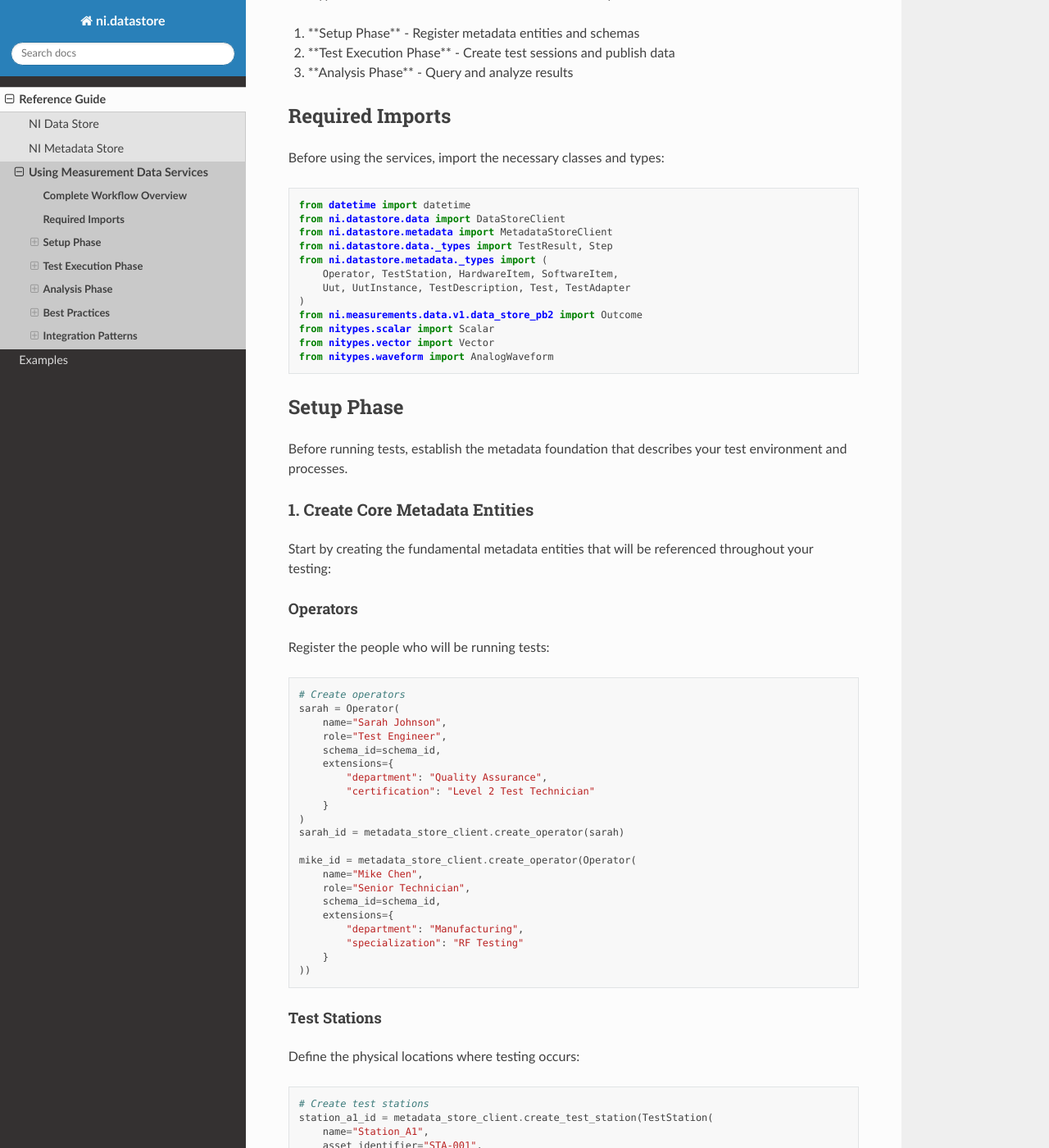
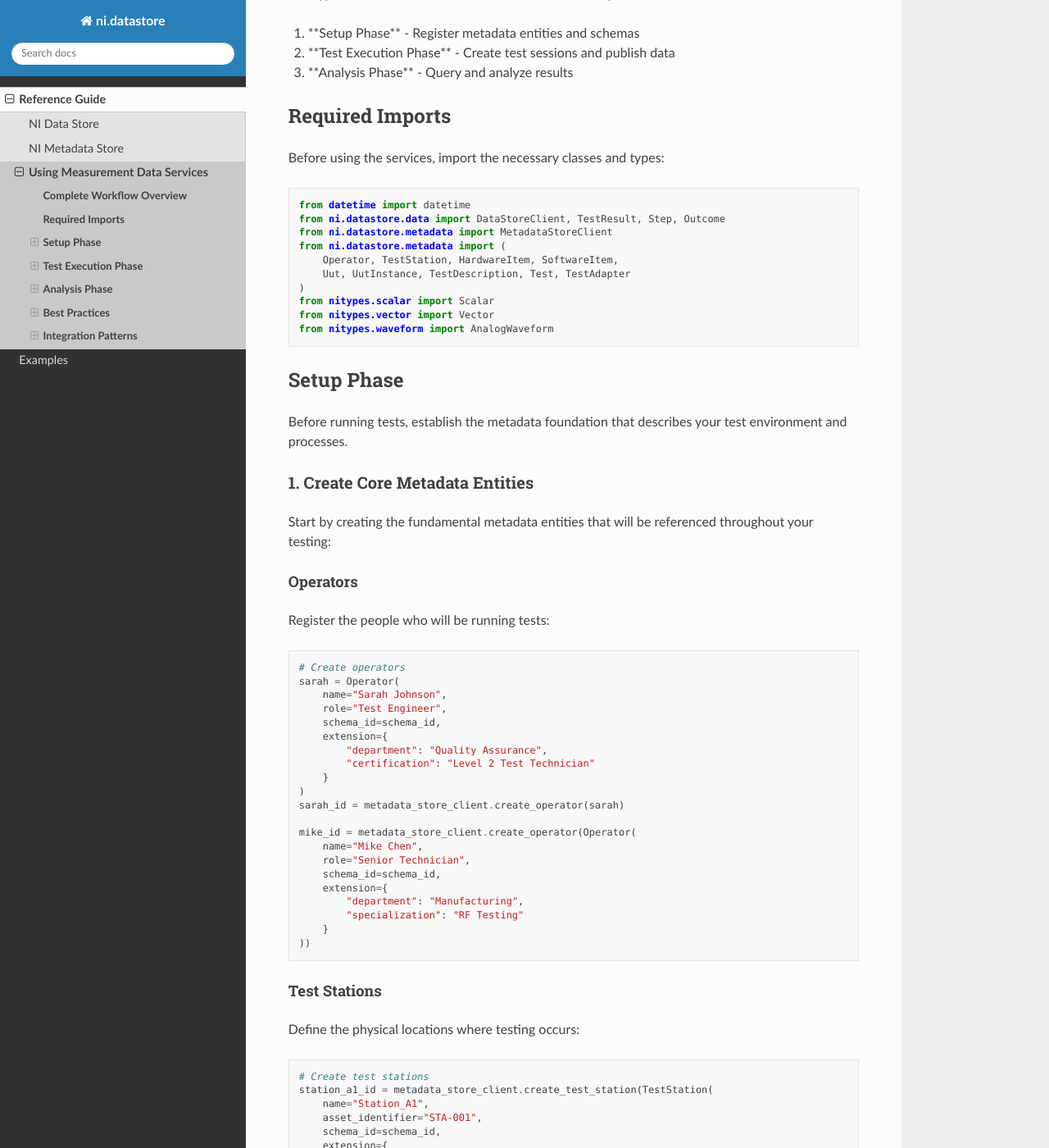
Before and after one commit to ni/datastore-python, a Sphinx documentation site: the page built from docs/reference/using-measurement-data-services.md, in a window 1280 px wide and 1400 px high, scrolled down 451 px. Shown: the whole window at 82% size. Built offline with Sphinx 7.4.7 and the Read the Docs theme 3.1.0, drawn with Linux system fonts in a browser that asks for light colours; pages that are not in the unit, such as notebooks, are missing from menus; some of the changed text lies outside the part shown.

Commit message:
Update reference docs (conceptual and API usage) to match latest APIs (#94)
* Update data document to match current fields

* test sessions -> test results

* Update metadata document to match current fields

* Update 'using' document to reflect current APIs

* Update 'condition_type' parameter name.

---------

Co-authored-by: Joel Dixon <joel.dixon@emerson.com>

````diff
--- a/docs/reference/using-measurement-data-services.md
+++ b/docs/reference/using-measurement-data-services.md
@@ -20,14 +20,12 @@ Before using the services, import the necessary classes and types:
 
 ```python
 from datetime import datetime
-from ni.datastore.data import DataStoreClient
+from ni.datastore.data import DataStoreClient, TestResult, Step, Outcome
 from ni.datastore.metadata import MetadataStoreClient
-from ni.datastore.data._types import TestResult, Step
-from ni.datastore.metadata._types import (
+from ni.datastore.metadata import (
     Operator, TestStation, HardwareItem, SoftwareItem,
     Uut, UutInstance, TestDescription, Test, TestAdapter
 )
-from ni.measurements.data.v1.data_store_pb2 import Outcome
 from nitypes.scalar import Scalar
 from nitypes.vector import Vector
 from nitypes.waveform import AnalogWaveform
@@ -50,7 +48,7 @@ sarah = Operator(
     name="Sarah Johnson",
     role="Test Engineer",
     schema_id=schema_id,
-    extensions={
+    extension={
         "department": "Quality Assurance",
         "certification": "Level 2 Test Technician"
     }
@@ -61,7 +59,7 @@ mike_id = metadata_store_client.create_operator(Operator(
     name="Mike Chen",
     role="Senior Technician",
     schema_id=schema_id,
-    extensions={
+    extension={
         "department": "Manufacturing",
         "specialization": "RF Testing"
     }
@@ -77,7 +75,7 @@ station_a1_id = metadata_store_client.create_test_station(TestStation(
     name="Station_A1",
     asset_identifier="STA-001",
     schema_id=schema_id,
-    extensions={
+    extension={
         "location": "Building A, Floor 1",
         "station_type": "Production Line"
     }
@@ -87,7 +85,7 @@ rf_lab_id = metadata_store_client.create_test_station(TestStation(
     name="RF_Lab_Bench_1",
     asset_identifier="RFL-001",
     schema_id=schema_id,
-    extensions={
+    extension={
         "location": "R&D Lab, Building B",
         "station_type": "Development"
     }
@@ -106,7 +104,7 @@ dmm = HardwareItem(
     part_number="781061-01",
     calibration_due_date="2025-06-15",
     schema_id=schema_id,
-    extensions={
+    extension={
         "accuracy": "7.5 digits",
         "asset_tag": "NI-DMM-001"
     }
@@ -120,7 +118,7 @@ scope_id = metadata_store_client.create_hardware_item(HardwareItem(
     part_number="783513-01",
     calibration_due_date="2025-08-20",
     schema_id=schema_id,
-    extensions={
+    extension={
         "bandwidth": "1 GHz",
         "sample_rate": "1.25 GS/s"
     }
@@ -146,7 +144,7 @@ custom_app_id = metadata_store_client.create_software_item(SoftwareItem(
     product="PowerSupply Test Suite",
     version="v2.1.4",
     schema_id=schema_id,
-    extensions={
+    extension={
         "build_date": "2024-09-15",
         "git_commit": "a1b2c3d4"
     }
@@ -166,7 +164,7 @@ power_supply_uut = Uut(
     manufacturers=["ACME Corp"],
     part_number="PS-v2.1-001",
     schema_id=schema_id,
-    extensions={
+    extension={
         "max_output": "24V, 10A",
         "efficiency": ">90%"
     }
@@ -182,7 +180,7 @@ uut_instance_id = metadata_store_client.create_uut_instance(UutInstance(
     serial_number="PS-2024-001456",
     manufacture_date="2024-10-01",
     schema_id=schema_id,
-    extensions={
+    extension={
         "lot_number": "L2024-Q4-001",
         "assembly_line": "Line 3"
     }
@@ -200,7 +198,7 @@ power_test_desc_id = metadata_store_client.create_test_description(TestDescripti
     uut_id=power_supply_uut_id,
     name="Power Supply Validation Suite",
     schema_id=schema_id,
-    extensions={
+    extension={
         "version": "v2.1",
         "compliance": "IEC 62368-1"
     }
@@ -214,7 +212,7 @@ voltage_test_id = metadata_store_client.create_test(Test(
     name="DC Voltage Accuracy Test",
     description="Measures DC voltage accuracy across 5V, 12V, and 24V outputs",
     schema_id=schema_id,
-    extensions={
+    extension={
         "test_limits": "±0.1% of reading",
         "test_duration": "~5 minutes"
     }
@@ -224,7 +222,7 @@ load_test_id = metadata_store_client.create_test(Test(
     name="Load Regulation Test",
     description="Tests voltage stability under varying load conditions",
     schema_id=schema_id,
-    extensions={
+    extension={
         "load_range": "0% to 100% rated current",
         "regulation_limit": "±0.5%"
     }
@@ -301,7 +288,7 @@ test_result_id = data_store_client.create_test_result(TestResult(
     hardware_item_ids=[dmm_id, scope_id],  # or use aliases
     name="PowerSupply PS-2024-001456 Validation",
     schema_id=schema_id,
-    extensions={
+    extension={
         "test_operator_notes": "First production unit validation",
         "ambient_temperature": "23°C"
     }
````
Also changed, not shown: other parts of docs/reference/using-measurement-data-services.md (+31 -42 lines), docs/reference/ni-data-store.md (+19 -17 lines), docs/reference/ni-metadata-store.md (+18 -16 lines).
